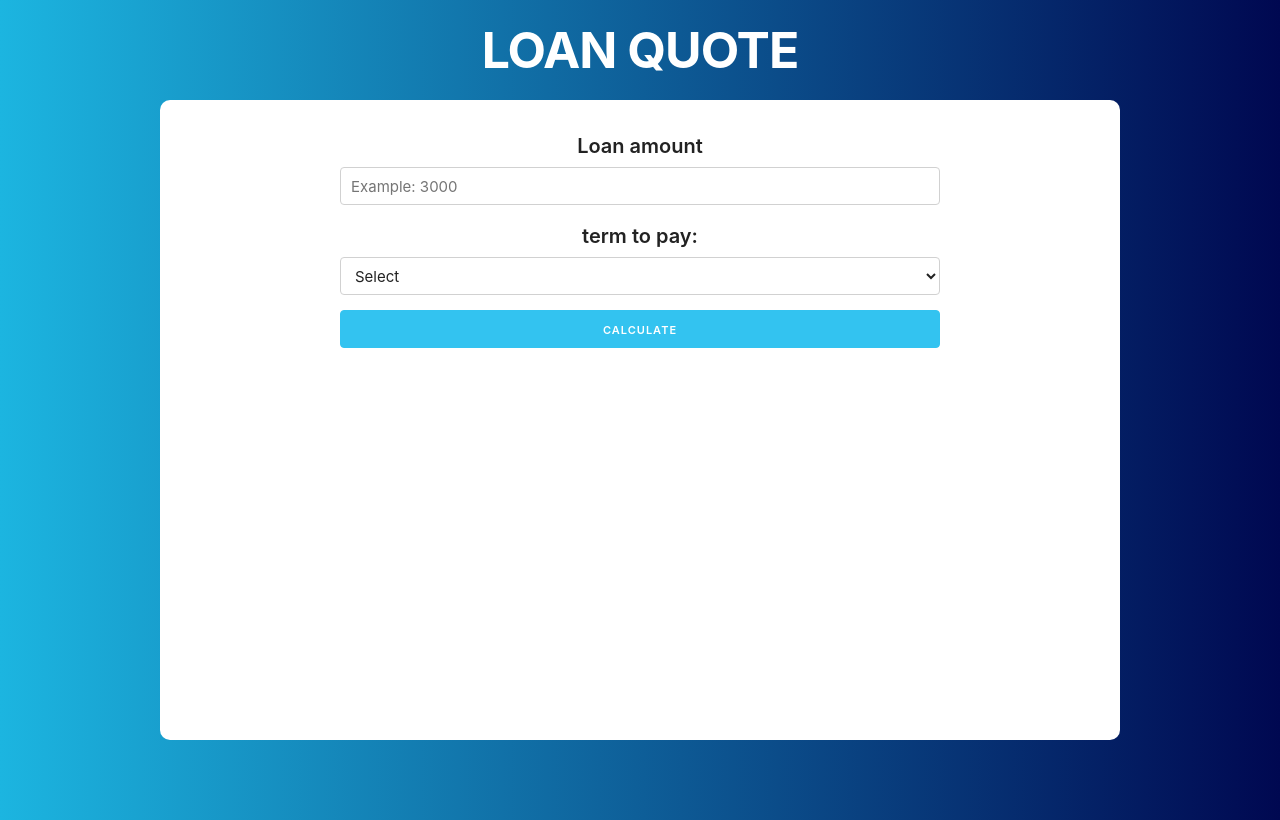
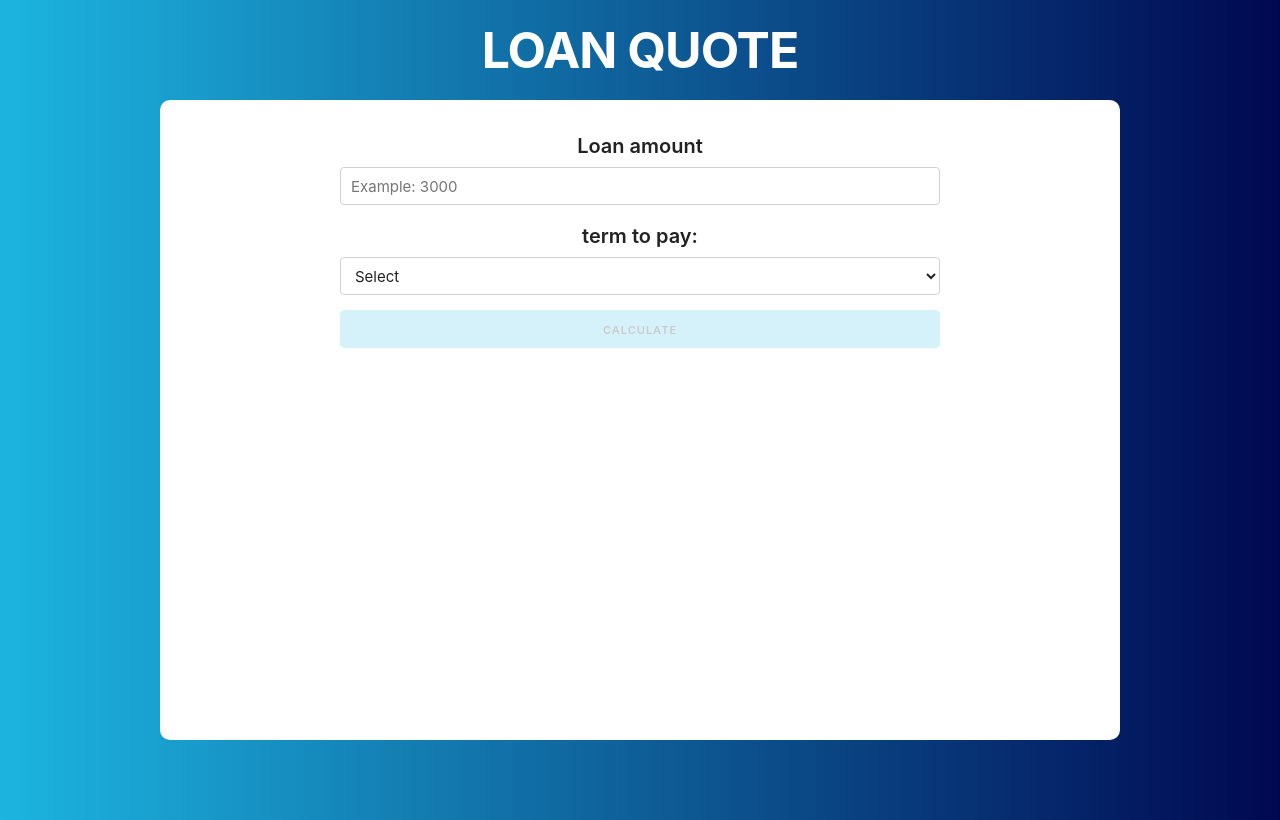
Before and after one commit to titoparra4/lends, a React (Create React App) app: page / in a window 1280 px wide. Built offline with nearby package versions, Linux system fonts and the light colour scheme.

Commit message:
create helpers

```diff
--- /dev/null
+++ b/helpers.js
@@ -0,0 +1 @@
+export function calculateTotal(quantity, term) {}
--- a/src/App.js
+++ b/src/App.js
@@ -4,14 +4,19 @@ import './normalize.css';
 import './skeleton.css';
 
 import Formulario from './component/Formulario';
+import { calculateTotal } from './helpers';
 
 class App extends Component {
+	loanData = (quantity, term) => {
+		calculateTotal();
+	};
+
 	render() {
 		return (
 			<Fragment>
 				<h1>Loan quote</h1>
 				<div className="container">
-					<Formulario />
+					<Formulario loanData={this.loanData} />
 				</div>
 			</Fragment>
 		);
--- a/src/component/Formulario.js
+++ b/src/component/Formulario.js
@@ -4,6 +4,15 @@ class Formulario extends Component {
 	state = {
 		quantity: '',
 		term: ''
+	};
+
+	calculatePay = (e) => {
+		e.prevenDefault();
+
+		//Aply destructuring
+		const { quantity, term } = this.state;
+
+		this.props.loanData(quantity, term);
 	};
 
 	updateState = (e) => {
@@ -29,7 +38,7 @@ class Formulario extends Component {
 
 	render() {
 		return (
-			<form>
+			<form onSubmit={this.calculatePay}>
 				<div>
 					<label>Loan amount</label>
 					<input
@@ -52,7 +61,7 @@ class Formulario extends Component {
 				</div>
 				<div>
 					<input
-						disable={this.enableSubmit()}
+						disabled={this.enableSubmit()}
 						type="submit"
 						value="Calculate"
 						className="u-full-width button-primary"
--- a/src/index.css
+++ b/src/index.css
@@ -37,3 +37,8 @@ form label {
 	text-align: center;
 	font-size: 2rem;
 }
+
+input[type="submit"]:disabled {
+	opacity: .2;
+	color: black;
+}
```
